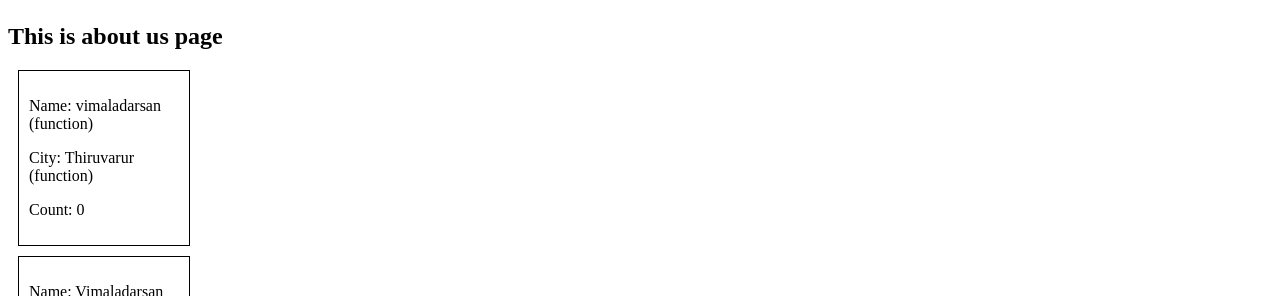
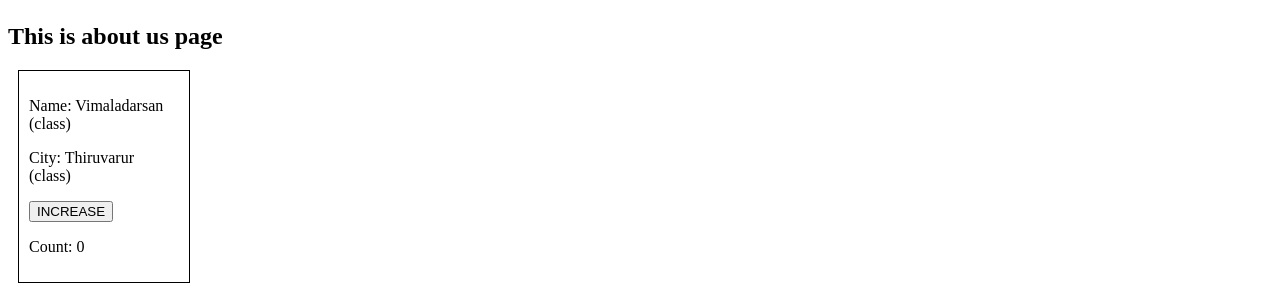
Before and after one commit to vimaladarshan/react-app, a React (Vite) app: page /aboutus in a window 1280 px wide. Shown: the part 217-513 px from the top of the page. Built offline with nearby package versions, Linux system fonts and the light colour scheme.

Commit message:
componentDidMount lifecycle

```diff
--- a/src/About.js
+++ b/src/About.js
@@ -1,20 +1,23 @@
+import React from "react";
 import UserCard from "./UserCard";
 import UserCardClass from "./UserCardClass";
 
-const About = () => {
+class About extends React.Component {
+  componentDidMount() {
+    console.log("Parent did mount called");
+  }
+  render() {
     return (
       <>
         <h1>Hello React</h1>
         <h2>This is about us page</h2>
-      <UserCard
-        name={"vimaladarsan (function)"}
-        city={"Thiruvarur (function)"}
-      />
         <UserCardClass
           name={"Vimaladarsan (class)"}
           city={"Thiruvarur (class)"}
         />
       </>
     );
-};
+  }
+}
+
 export default About;
--- a/src/UserCardClass.js
+++ b/src/UserCardClass.js
@@ -3,6 +3,9 @@ class UserCardClass extends React.Component {
   constructor(props) {
     super(props);
     this.state = { count: 0 };
+  }
+  componentDidMount() {
+    console.log("Child did mount called");
   }
   render() {
     let { count, count1 } = this.state;
```
Also changed, not shown: 1 other file (tests, documents, lock files or other folders). Lines whose indentation alone changed are shown as unchanged.
